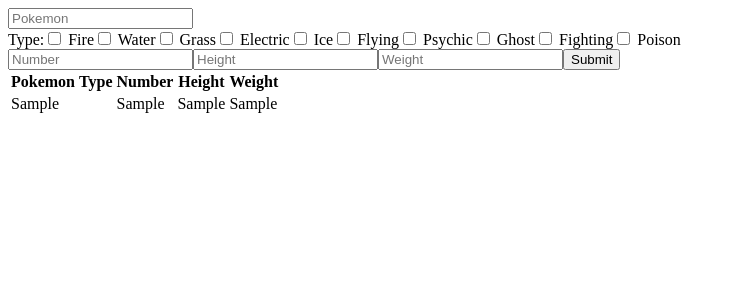
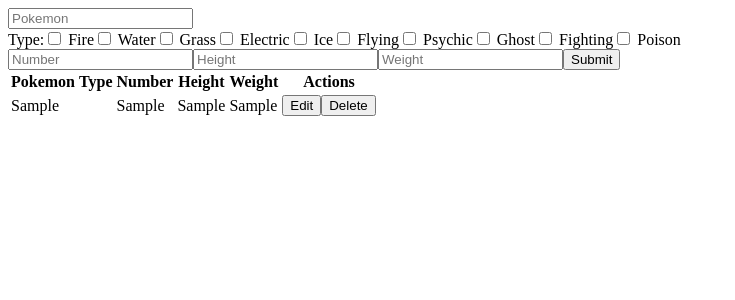
Before and after one commit to Ifty77/project_PokeDexData, a React (Create React App) app: page / in a window 1280 px wide. Both pictures are taken after typing "Sample", "Sample", "Sample", "Sample" into the empty fields and a click on the button "Submit". Shown: the top 300 px of the page, without its empty margins (0-735 px from the left). Built offline with nearby package versions, Linux system fonts and the light colour scheme.

Commit message:
edit and delete

```diff
--- a/src/_InputTable.jsx
+++ b/src/_InputTable.jsx
@@ -21,13 +21,13 @@
   });
 
   const [data, setData] = useState(() => {
-
     const savedData = localStorage.getItem('pokemonData');
     return savedData ? JSON.parse(savedData) : [];
   });
 
+  const [editIndex, setEditIndex] = useState(null);
+
   useEffect(() => {
-
     localStorage.setItem('pokemonData', JSON.stringify(data));
   }, [data]);
 
@@ -51,7 +51,14 @@
 
   const handleSubmit = (e) => {
     e.preventDefault();
-    setData((prevData) => [...prevData, inputs]);
+    if (editIndex !== null) {
+      setData((prevData) =>
+        prevData.map((item, index) => (index === editIndex ? inputs : item))
+      );
+      setEditIndex(null);
+    } else {
+      setData((prevData) => [...prevData, inputs]);
+    }
     setInputs({
       pokemon: '',
       type: {
@@ -72,6 +79,15 @@
     });
   };
 
+  const handleEdit = (index) => {
+    setInputs(data[index]);
+    setEditIndex(index);
+  };
+
+  const handleDelete = (index) => {
+    setData((prevData) => prevData.filter((_, i) => i !== index));
+  };
+
   return (
     <div>
       <form onSubmit={handleSubmit}>
@@ -82,21 +98,31 @@
           value={inputs.pokemon}
           onChange={handleChange}
         />
-
         <div>
           <label>Type:</label>
-          {['Fire', 'Water', 'Grass', 'Electric', 'Ice', 'Flying', 'Psychic', 'Ghost', 'Fighting', 'Poison'].map((type) => (
+          {[
+            'Fire',
+            'Water',
+            'Grass',
+            'Electric',
+            'Ice',
+            'Flying',
+            'Psychic',
+            'Ghost',
+            'Fighting',
+            'Poison'
+          ].map((type) => (
             <label key={type}>
               <input
                 type="checkbox"
                 name={type}
                 checked={inputs.type[type]}
                 onChange={handleChange}
-              /> {type}
+              />{' '}
+              {type}
             </label>
           ))}
         </div>
-
         <input
           type="text"
           name="number"
@@ -118,8 +144,7 @@
           value={inputs.weight}
           onChange={handleChange}
         />
-
-        <button type="submit">Submit</button>
+        <button type="submit">{editIndex !== null ? 'Update' : 'Submit'}</button>
       </form>
       <table>
         <thead>
@@ -129,16 +154,21 @@
             <th>Number</th>
             <th>Height</th>
             <th>Weight</th>
+            <th>Actions</th>
           </tr>
         </thead>
         <tbody>
           {data.map((entry, index) => (
             <tr key={index}>
               <td>{entry.pokemon}</td>
-              <td>{Object.keys(entry.type).filter(type => entry.type[type]).join(', ')}</td>
+              <td>{Object.keys(entry.type).filter((type) => entry.type[type]).join(', ')}</td>
               <td>{entry.number}</td>
               <td>{entry.height}</td>
               <td>{entry.weight}</td>
+              <td>
+                <button onClick={() => handleEdit(index)}>Edit</button>
+                <button onClick={() => handleDelete(index)}>Delete</button>
+              </td>
             </tr>
           ))}
         </tbody>
@@ -146,4 +176,5 @@
     </div>
   );
 };
+
 export default _InputTable;
```
